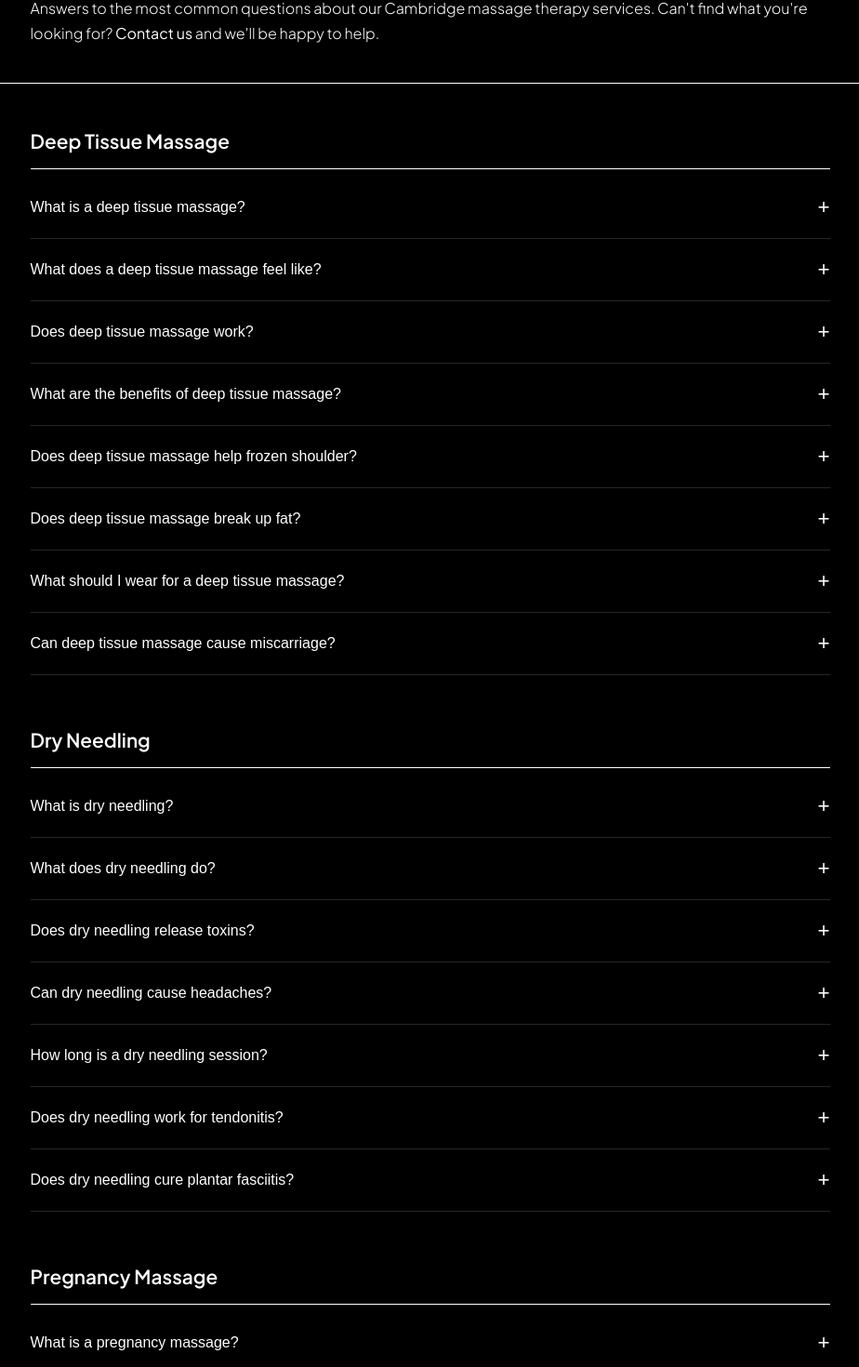
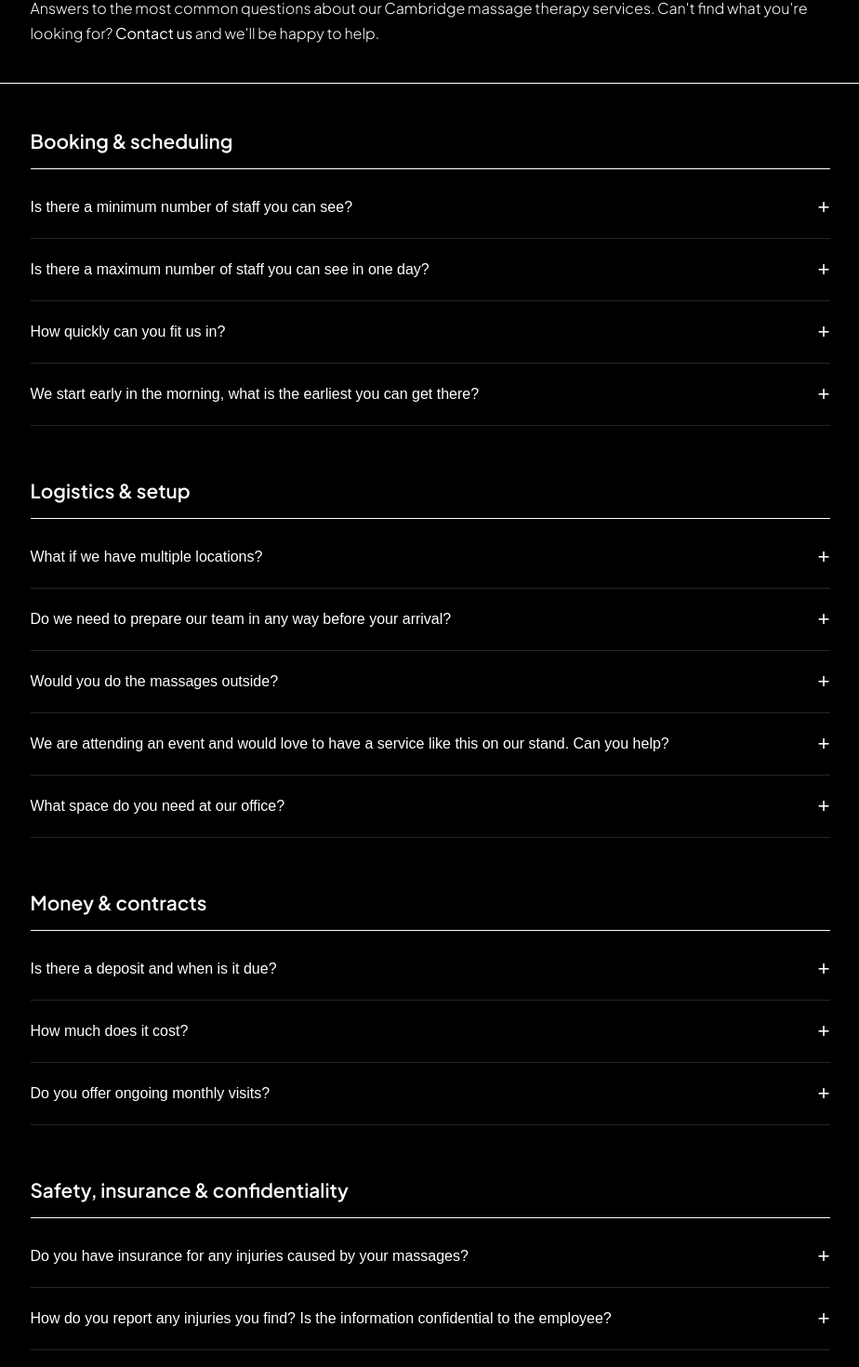
Before and after one commit to federationdesign-design/LHM, a Next.js app: page /corporate/faq in a window 1280 px wide. Shown: the part 256-1726 px from the top of the page at 93% size, without its empty margins (170-1094 px from the left). Built offline with nearby package versions, Linux system fonts and the light colour scheme.

Commit message:
faq: corp variant content (4 categories, 16 questions)

```diff
--- a/app/FAQClient.tsx
+++ b/app/FAQClient.tsx
@@ -84,6 +84,45 @@ function AccordionItem({ q, a }: { q: string; a: string }) {
 }
 
 
+const corpFaqs = [
+  {
+    category: 'Booking & scheduling',
+    questions: [
+      { q: 'Is there a minimum number of staff you can see?', a: 'Yes, we typically need a minimum group size that makes the visit viable for both sides. For most onsite sessions that is around 8-10 people, depending on slot length and location. Get in touch with your numbers and we will let you know what works.' },
+      { q: 'Is there a maximum number of staff you can see in one day?', a: 'In a full working day a single therapist can typically see 20-30 people on shorter slots (15-20 minutes each). For larger teams we send multiple therapists so everyone gets seen. The biggest team we have run in a single day is in the hundreds, across several therapists.' },
+      { q: 'How quickly can you fit us in?', a: 'It depends on the time of year. We try to offer something within 2-4 weeks, but during busy periods (autumn into Christmas, January wellness pushes, summer event season) it can be longer. The sooner you enquire, the more likely we are to slot you in when you want us.' },
+      { q: 'We start early in the morning, what is the earliest you can get there?', a: 'We can usually be set up and ready to start by 8am if needed. If you need earlier than that, let us know and we will see what we can do.' },
+    ],
+  },
+  {
+    category: 'Logistics & setup',
+    questions: [
+      { q: 'What if we have multiple locations?', a: 'No problem. We have therapists across Cambridge and the surrounding region, and we regularly run multi-site rotations for clients with several offices. Tell us where your sites are and how often you want to cover each one, and we will build a schedule.' },
+      { q: 'Do we need to prepare our team in any way before your arrival?', a: 'Not really. Some clients share a short note explaining what to wear (comfortable layers work best for chair massage) and mentioning that no oils are used during chair sessions, so people can come straight from a meeting. We will send a booking link your team can use to book their own slot in advance.' },
+      { q: 'Would you do the massages outside?', a: 'Yes, if the weather is reliable and we have a safe, level surface. Outdoor sessions can be lovely for summer wellbeing days, but we always have a contingency plan in case of rain. Tell us what space you have and we will work it out together.' },
+      { q: 'We are attending an event and would love to have a service like this on our stand. Can you help?', a: 'Absolutely. Event massage is one of our most popular services and a brilliant way to draw people to your stand. We have run sessions at trade shows, conferences, sponsor activations and brand experiences. Tell us about the event and we will put a quote together.' },
+      { q: 'What space do you need at our office?', a: 'For chair massage we need a quiet-ish corner with enough room for the chair plus the therapist to move around it, roughly 2m x 2m. A small meeting room or a corner of an empty office both work well. For DSE assessments we come to the desk itself.' },
+    ],
+  },
+  {
+    category: 'Money & contracts',
+    questions: [
+      { q: 'Is there a deposit and when is it due?', a: 'Yes. For most bookings we ask for a 50% deposit to confirm the date, with the balance invoiced after the session. For larger or repeat clients we sometimes work on standard 30-day invoice terms instead. We will agree what works for you upfront.' },
+      { q: 'How much does it cost?', a: 'It depends on team size, slot length and how many therapists we send. As a rough guide, a half-day with one therapist starts in the low hundreds; full days and larger teams scale from there. Get in touch with your numbers and we will send a proper quote.' },
+      { q: 'Do you offer ongoing monthly visits?', a: 'Yes, and most of our long-term clients work with us this way. Regular monthly or fortnightly visits build a rhythm, fill up faster, and have a much bigger impact on team wellbeing than one-off sessions. Happy to design something around your team.' },
+    ],
+  },
+  {
+    category: 'Safety, insurance & confidentiality',
+    questions: [
+      { q: 'Do you have insurance for any injuries caused by your massages?', a: 'Yes. Every therapist on our team is fully insured (we work with the FHT and Society of Sports Therapists, depending on qualification) and we hold public liability cover for all onsite work. Happy to share certificates if your facilities team needs them.' },
+      { q: 'How do you report any injuries you find? Is the information confidential to the employee?', a: 'Anything an individual shares with the therapist during their session stays between them and the therapist. We do not share personal health information with employers. If a therapist spots a workplace pattern (for example, repeated posture issues across one team), we may flag the pattern generally, never the individual.' },
+      { q: 'How do you keep the area hygienic?', a: 'The massage chair face cradle is wiped down and re-covered with a fresh disposable cover between every person. Therapists wash hands between clients and bring their own kit. If you have specific site requirements we are happy to accommodate.' },
+      { q: 'Are your therapists qualified?', a: 'Yes. Every therapist is qualified to at least Level 3 in Massage Therapy, with most also holding Level 4 Sports Massage or equivalent, and many have specialist qualifications (pregnancy, dry needling, sports therapy). All are insured and DBS-checked where appropriate.' },
+    ],
+  },
+];
+
 export default function FAQClient({ variant = 'private' }: { variant?: 'private' | 'corporate' } = {}) {
   const isCorp = variant === 'corporate';
 
@@ -110,7 +149,7 @@ export default function FAQClient({ variant = 'private' }: { variant?: 'private'
         {/* FAQ CONTENT */}
         <div style={{ padding: '48px 24px 80px' }}>
           <div style={{ maxWidth: 860, margin: '0 auto' }}>
-            {faqs.map((section, i) => (
+            {(isCorp ? corpFaqs : faqs).map((section, i) => (
               <div key={i} style={{ marginBottom: 56 }}>
                 <h2 style={{ fontSize: '1.3rem', fontWeight: 600, color: '#ffffff', marginBottom: 8, paddingBottom: 16, borderBottom: '1px solid #ffffff' }}>{section.category}</h2>
                 {section.questions.map((item, j) => (
```
